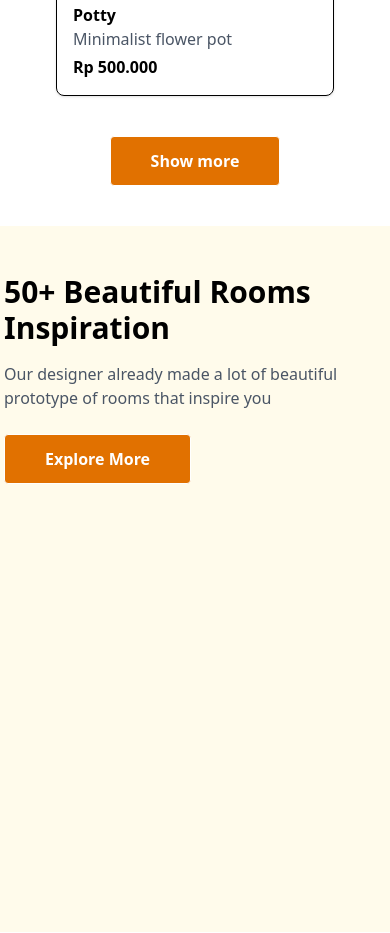
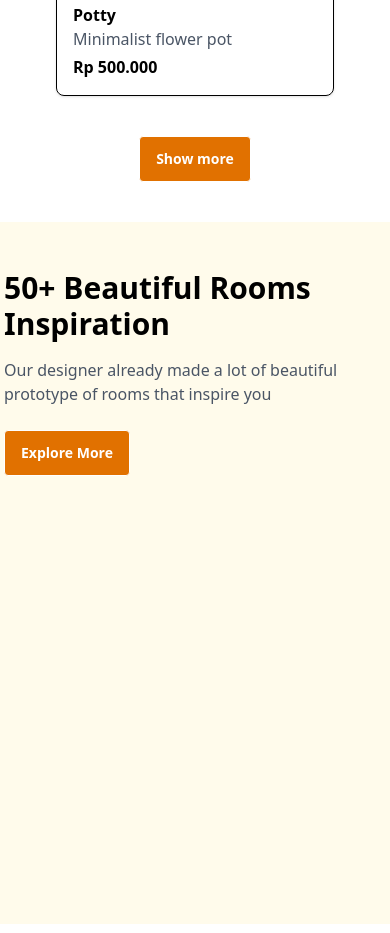
Before and after one commit to olaoluwajf/Furniro-Ecommerce, a React (Vite) app in the folder Farniture/: page /Home in a window 390 px wide. Shown: the part 6020-6953 px from the top of the page. Built offline with nearby package versions, Linux system fonts and the light colour scheme; grey boxes are pictures that could not be loaded.

Commit message:
Add Responsiveness to Button component using tailwindcss

```diff
--- a/Farniture/src/Components/Button.jsx
+++ b/Farniture/src/Components/Button.jsx
@@ -3,7 +3,7 @@ import React from 'react'
 const Button = ({name}) => {
   return (
     <div >
-        <button className='rounded bg-amber-600 text-white font-bold border-[1px] hover:bg-amber-700 px-10 py-3  cursor-pointer'>
+        <button className='rounded text-sm   bg-amber-600 text-white font-bold border-[1px] hover:bg-amber-700 px-4 py-3 sm:px-4 md:px-6 lg:px-8 xl:px-10  sm:text-sm sm:py-4 cursor-pointer '>
             {name}
         </button>
     </div>
```
